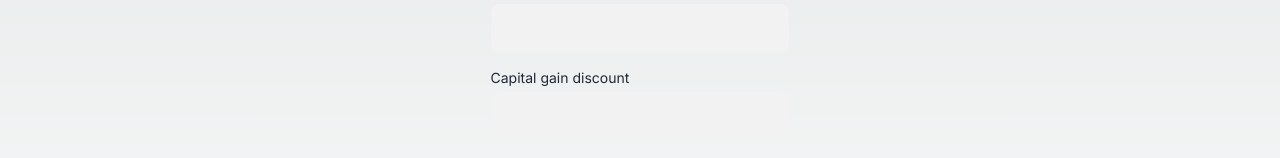
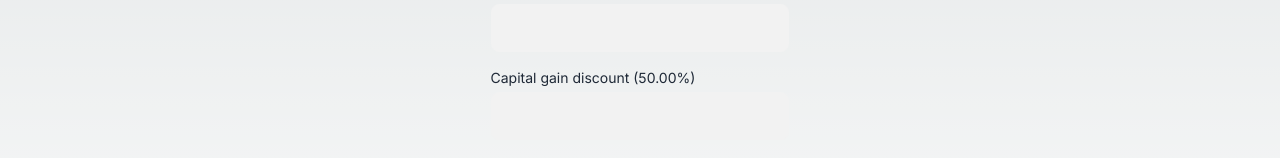
Before and after one commit to perryfardella/cgt-calculator, a Next.js app: page / in a window 1280 px wide. Shown: the part 564-722 px from the top of the page. Built offline with nearby package versions, Linux system fonts and the light colour scheme.

Commit message:
Update label to show the % of cgt discount for each entity

```diff
--- a/app/page.tsx
+++ b/app/page.tsx
@@ -37,6 +37,20 @@ export default function Home() {
     updateComputedValues(newValues);
   };
 
+  const getDiscountRate = (entityType: EntityType) => {
+    return entityType === EntityType.IndividualOrTrust
+      ? 0.5
+      : entityType === EntityType.SMSF
+      ? 0.3333
+      : 0; // 0% discount for Company
+  };
+
+  const getDiscountLabel = (entityType: EntityType) => {
+    const rate = getDiscountRate(entityType);
+    const percentage = `${(rate * 100).toFixed(2)}%`;
+    return `Capital gain discount (${percentage})`;
+  };
+
   const updateComputedValues = (
     newValues: typeof values,
     entityType: EntityType = selectedEntity
@@ -67,12 +81,7 @@ export default function Home() {
     );
     const grossGains = shortTermGains + longTermGains - totalLosses;
 
-    const discountRate =
-      entityType === EntityType.IndividualOrTrust
-        ? 0.5
-        : entityType === EntityType.SMSF
-        ? 0.3333
-        : 0; // 0% discount for Company
+    const discountRate = getDiscountRate(entityType);
     const discount = longTermGainsAfterLosses * discountRate;
     const netGains = Math.max(grossGains - discount, 0);
     const lossesForward = grossGains < 0 ? grossGains : 0;
@@ -212,7 +221,10 @@ export default function Home() {
         {/* Computed (disabled) inputs */}
         {[
           { name: "grossGains", label: "Gross capital gain / (loss)" },
-          { name: "discount", label: "Capital gain discount" },
+          {
+            name: "discount",
+            label: getDiscountLabel(selectedEntity),
+          },
           { name: "netGains", label: "Net capital gains" },
           {
             name: "lossesForward",
```
